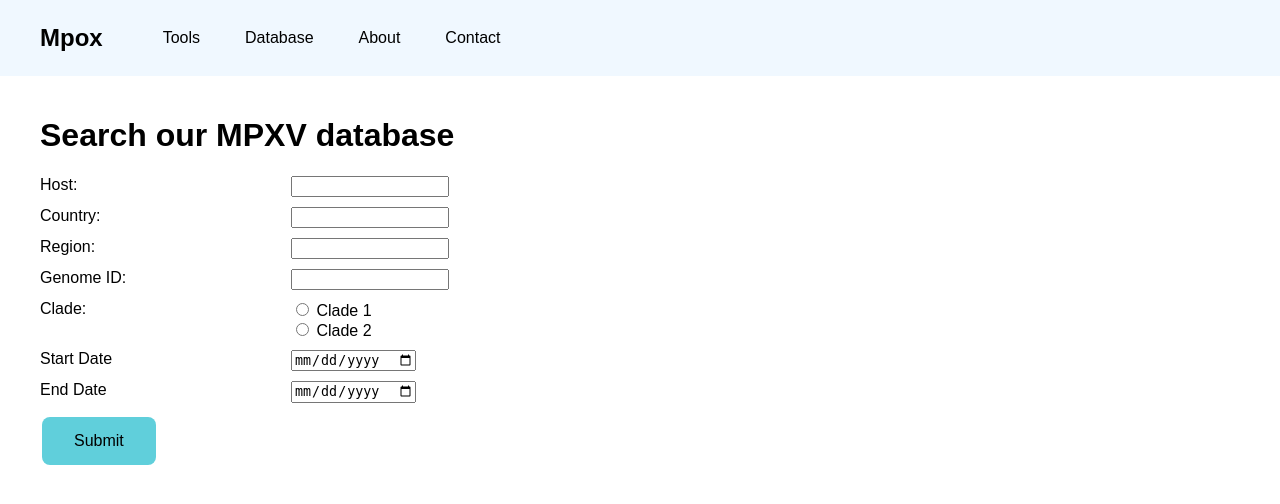
After one commit to gustavsganzerla/mpxv_platform, a Django app: page /my_app/db_home/ in a window 1280 px wide. The commit adds this page. Shown: the top 504 px of the page. Run offline with Django 5.2, Linux system fonts and the light colour scheme; data that the repository does not hold is empty; some libraries are stand-ins or nearby versions.

Commit message:
db home and query

```diff
--- /dev/null
+++ b/my_app/forms.py
@@ -0,0 +1,21 @@
+from django import forms
+
+
+class GenomeQueryForm(forms.Form):
+    clade = forms.ChoiceField(
+            label='Clade',
+            choices = [('Clade 1', 'Clade 1'), ('Clade 2', 'Clade 2')],
+            widget = forms.RadioSelect, required = False)
+    host = forms.CharField(max_length=50, required = False)
+    country = forms.CharField(max_length=50, required = False)
+    genome_id = forms.CharField(max_length=50, required = False)
+    region = forms.CharField(max_length=50, required = False)
+
+    start_date = forms.DateField(
+            widget=forms.TextInput(attrs={'type':'date'}),
+            label='Start Date',
+            required=False)
+    end_date = forms.DateField(
+            widget=forms.TextInput(attrs={'type':'date'}),
+            label='End Date',
+            required=False)
--- /dev/null
+++ b/my_app/templates/my_app/db_home.html
@@ -0,0 +1,84 @@
+{% extends 'base.html'%}
+{% block content %}
+
+
+<style>
+
+.form-row {
+    display: flex;
+    align-items: left;
+    margin-bottom: 10px;
+}
+.form-row label {
+    width: 250px;
+    margin-right: 1px;
+}
+.form-row input[type="text"] {
+    width: 150px;
+}
+table {
+
+    width: 100%;
+}
+
+th, td {
+    padding: 10px;
+    text-align: left;
+}
+
+th {
+    background-color: #f2f2f2;
+}
+
+
+
+</style>
+
+<body>
+    <div class='content'>
+        <h1>Search our MPXV database</h1>
+
+        <form method="POST" enctype="multipart/form-data">
+            {% csrf_token %}
+            <div class='form-row'>
+                    <label for="{{form.host.id_for_label}}">Host:</label>
+                    {{form.host}}
+                </div>
+                <div class='form-row'>
+                    <label for="{{form.country.id_for_label}}">Country:</label>
+                    {{form.country}}
+                </div>
+
+		<div class='form-row'>
+			<label for="{{form.region.id_for_label}}">Region:</label>
+			{{form.region}}
+		</div>
+
+		<div class='form-row'>
+			<label for="{{form.genome_id.id_for_label}}">Genome ID:</label>
+			{{form.genome_id}}
+		</div>
+
+
+                <div class='form-row'>
+                    <label for="{{form.clade.id_for_label}}">Clade:</label>
+                    {{form.clade}}
+                </div>
+
+		<div class='form-row'>
+			<label for"{{form.start_date.id_for_label}}">Start Date</label>
+			{{form.start_date}}
+		</div>
+
+		<div class='form-row'>
+			<label for"{{form.end_date.id_for_label}}">End Date</label>
+			{{form.end_date}}
+		</div>
+
+
+                <button class='submit-button'>Submit</button>
+            </div>
+        </form>
+</body>
+
+{%endblock %}
--- a/my_app/urls.py
+++ b/my_app/urls.py
@@ -5,6 +5,7 @@ from . import views
 app_name = 'my_app'
 
 urlpatterns = [
-    path("home/", views.home, name = "home")
+    path("home/", views.home, name = "home"),
+    path("db_home/", views.db_home, name = "db_home")
 
 ]
--- a/my_app/views.py
+++ b/my_app/views.py
@@ -1,7 +1,96 @@
 from django.shortcuts import render
 from django.http import HttpResponse
+from . forms import GenomeQueryForm
+from django.db.models import Q, Func
+from . models import Genome
+from datetime import datetime
+
+
+
+#functions to treat data
+class ConvertDate(Func):
+    function = 'STR_TO_DATE'
+    template = '%(function)s(%(expressions)s, %s)'
 
 # Create your views here.
 
 def home(request):
     return render(request, 'my_app/home.html')
+
+
+def db_home(request):
+    form = GenomeQueryForm()
+    results = Genome.objects.all()
+    print(results)
+
+    if request.method == 'POST':
+        form = GenomeQueryForm(request.POST)
+
+        if form.is_valid():
+            collected_data = form.cleaned_data
+
+            q_objects = Q()
+
+            #treat each of the model fields separately and keep appending to the Q object
+
+            ###host
+            if form.cleaned_data.get('host'):
+                if collected_data['host'].lower == 'human':
+                    collected_data['host'] = 'Homo sapiens'
+                q_objects &= Q(host__icontains = collected_data['host'])
+
+            ###country
+            if form.cleaned_data.get('country'):
+                q_objects &= Q(country__icontains = collected_data['country'])
+
+            ###clade
+            if form.cleaned_data.get('clade'):
+                q_objects &= Q(clade__icontains = collected_data['clade'])
+
+            ###region
+            if form.cleaned_data.get('region'):
+                q_objects &= Q(region__icontains = collected_data['region'])
+
+
+            ###genome id
+            if form.cleaned_data.get('genome_id'):
+                q_objects &= Q(genome_id__icontains = collected_data['genome_id'])
+
+            if form.cleaned_data.get('start_date'):
+                #the form is collecting in the YYYY-MM-DD format
+                start_date = form.cleaned_data['start_date']
+                # Ensure start_date is a string before converting
+                if isinstance(start_date, str):
+                    start_date_formatted = datetime.strptime(start_date, '%Y-%m-%d').date()
+                else:
+                    start_date_formatted = start_date  # It might already be a date object
+
+                # i need to convert YYYY-MM-DD which is the DB format
+                #now i can query in the db
+
+                q_objects &= Q(submission_date__gte=start_date)
+
+
+            if form.cleaned_data.get('end_date'):
+                end_date = form.cleaned_data['end_date']
+                if isinstance(end_date, str):
+                    end_date_formatted = datetime.strptime(end_date, '%Y-%m-%d').date()
+                else:
+                    end_date_formatted = end_date
+
+                q_objects &= Q(submission_date__lte=end_date)
+
+
+
+
+            if q_objects:
+                results = results.filter(q_objects)
+
+                queryset_data = []
+                queryset_data = list(results.values())
+                print(queryset_data)
+
+    else:
+        form = GenomeQueryForm()
+
+    return render(request, 'my_app/db_home.html', context = {'form': form})
--- a/templates/base.html
+++ b/templates/base.html
@@ -120,7 +120,7 @@
                     <a href="#services">Mutation Mapping</a>
                 </div>
             </div>
-            <a href="#services">Database</a>
+            <a href="{%url 'my_app:db_home'%}">Database</a>
             <a href="#about">About</a>
             <a href="#contact">Contact</a>
         </div>
```
